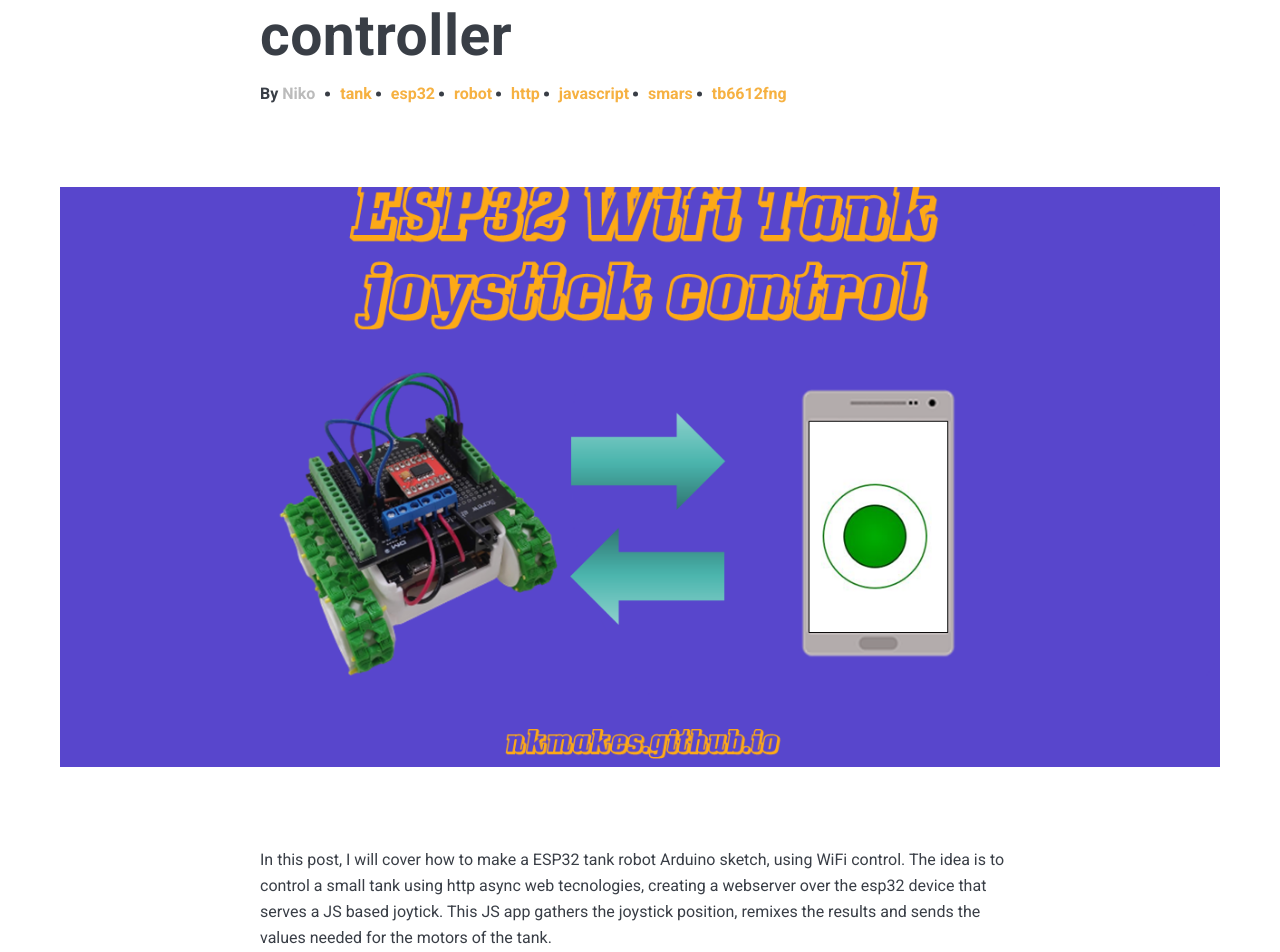
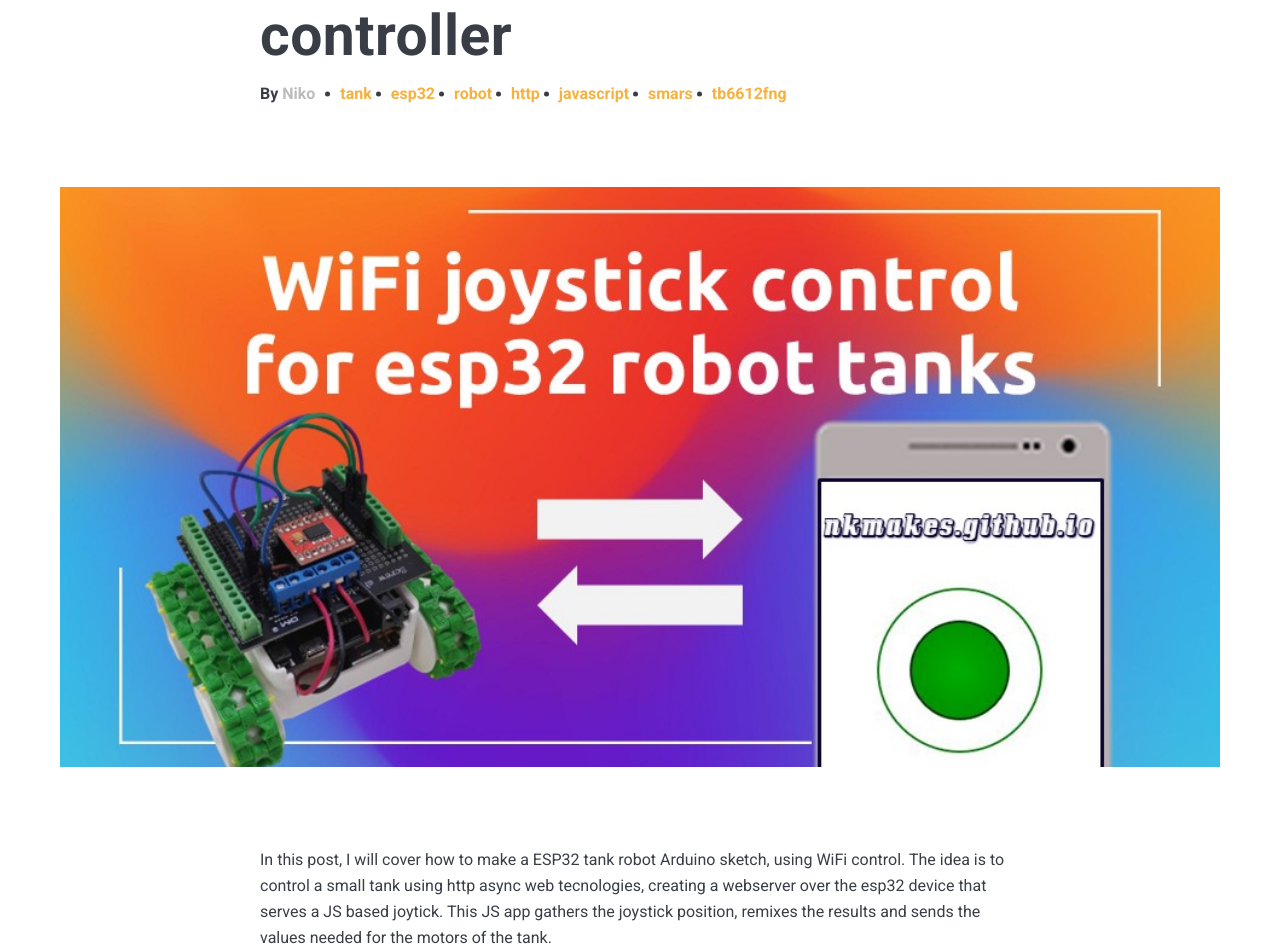
Before and after one commit to nkmakes/nkmakes.github.io, a Jekyll site: the page built from _posts/2020-09-02-esp32-tank-robot-joystick-http-web-control.md, in a window 1280 px wide. Shown: the part 346-1298 px from the top of the page. Built offline with Jekyll 4.4.1, drawn with Linux system fonts in a browser that asks for light colours; nearby versions of some CDN libraries; comment, search, counter and statistics services are not loaded.

Commit message:
updated photo

```diff
--- a/_posts/2020-09-02-esp32-tank-robot-joystick-http-web-control.md
+++ b/_posts/2020-09-02-esp32-tank-robot-joystick-http-web-control.md
@@ -2,7 +2,7 @@
 layout: post
 title:  "Esp32 tank robot joystick wifi controller"
 date:   2020-9-2 8:05:55 +0100
-image:  /images/entrada_tank.png
+image:  /images/entrada_tank.jpg
 tags:   tank esp32 robot http javascript smars tb6612fng
 description: Tank robot simple implementation with esp32, tb6612 and wifi. Async http web server control, using just one joystick to control the movement.
 ---
```
Also changed, not shown: images/entrada_tank.jpg (added), images/entrada_tank.png (deleted).
